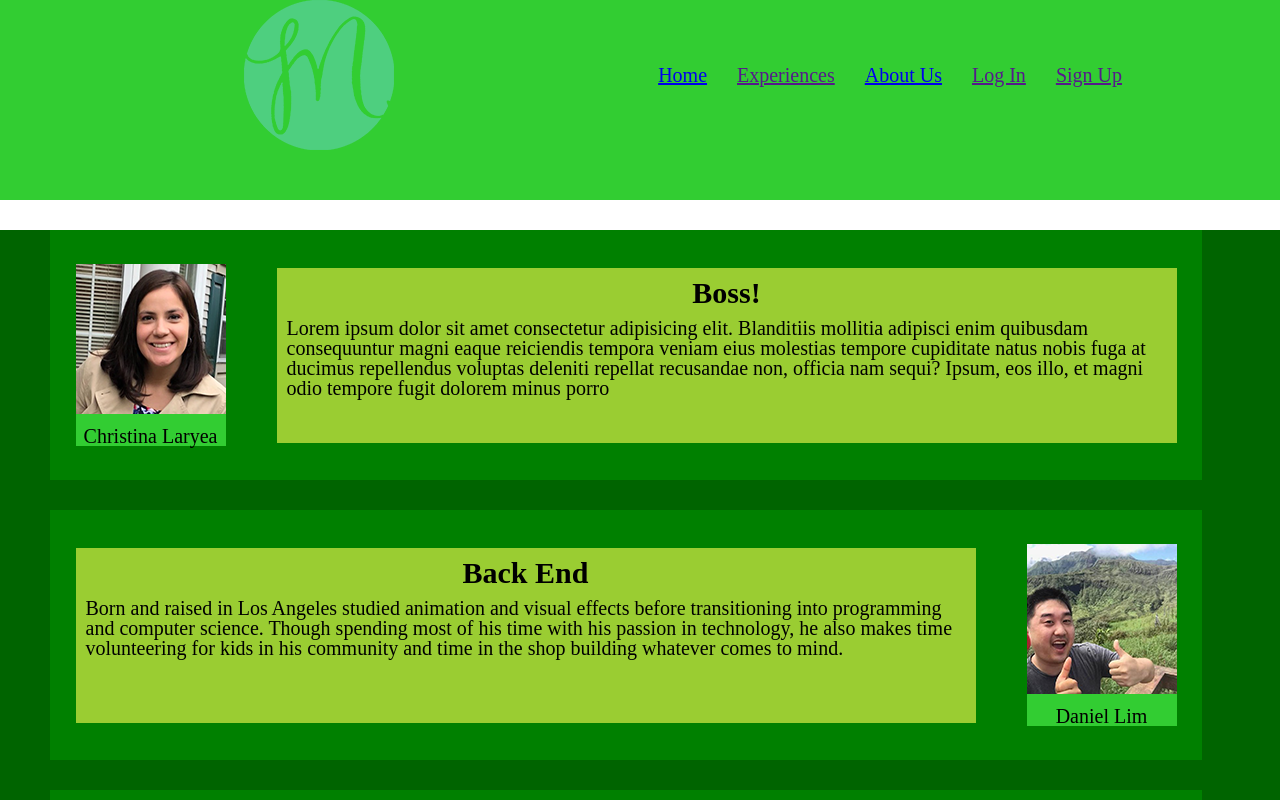
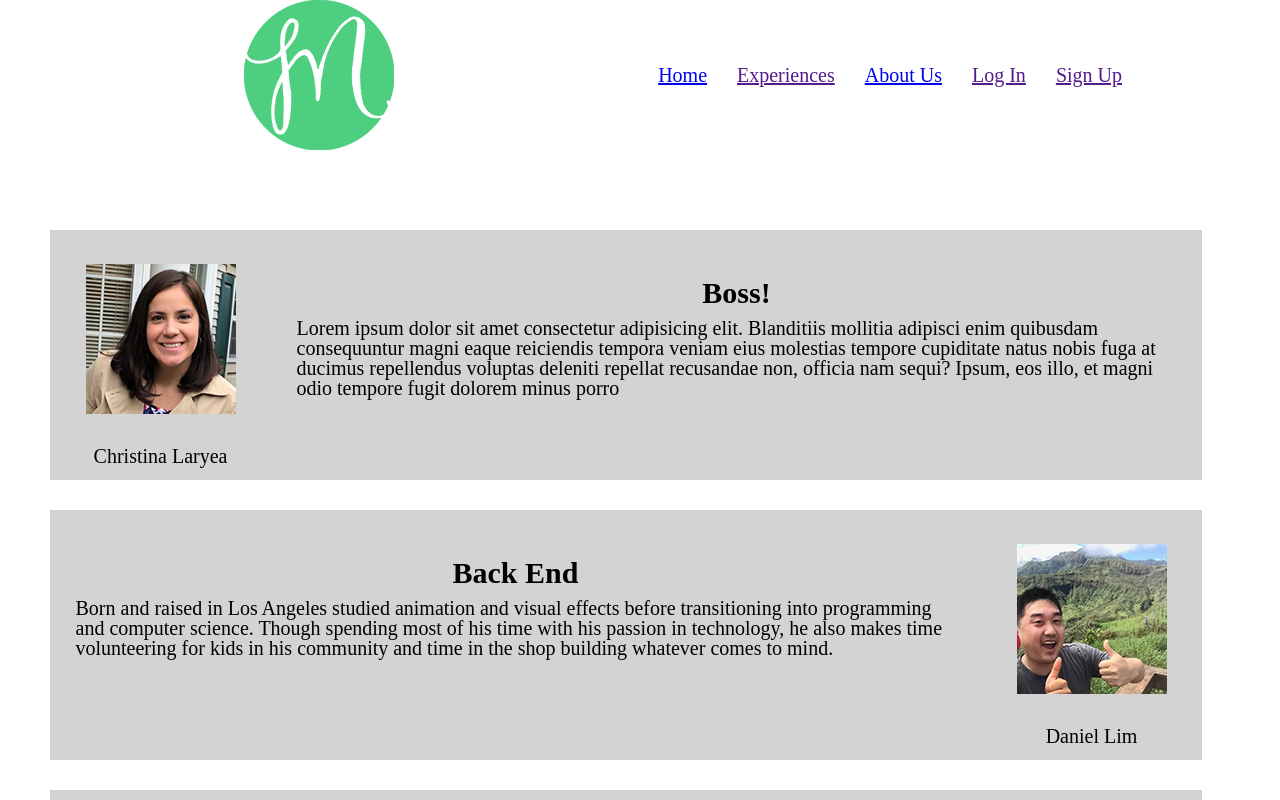
Before and after one commit to Pherpher089/build-aToz-UI-2, a plain HTML site: page about-us.html in a window 1280 px wide. Shown: the top 800 px of the page. Drawn offline with Linux system fonts and the light colour scheme.

Commit message:
Removed some of the back grounds on the about me page. Looks a lot better

```diff
--- a/LESS/index.less
+++ b/LESS/index.less
@@ -222,10 +222,8 @@ footer{
 }
 
 //About us
-
-
     .aboutUs-header{
-        background-color: limegreen;
+       // background-color: limegreen;
         .dims(100vw, 20rem);
 
         .nav-bar{
@@ -257,17 +255,20 @@ footer{
 
     .aboutUs-content{
 
-        background-color: darkgreen;
+
         margin-top: 3rem;
 
         .bio{
-            background-color: green;
+            background-color: lightgray;
             .dims(90vw, 25rem);
             .margins(3re, 3rem, 5rem, 5rem);
             .flex(space-around, center, row);
 
+            img{
+                margin: 2rem;
+            }
             .profile{
-                background-color: limegreen;
+                //background-color: limegreen;
 
                 h1{
                     font-size: 2rem;
@@ -279,7 +280,7 @@ footer{
             .profile-content{
                 .dims(90rem, 17.5rem);
                 padding: 1rem, 1rem, 1rem, 1rem;
-                background-color: yellowgreen;
+               // background-color: yellowgreen;
                 h1{
                     font-size: 3rem;
                     font-weight: bold;
@@ -301,12 +302,9 @@ footer{
         }
     }
 
-
-
-
 @media(max-width:800px){
     .about{
-        background-color: red;
+       // background-color: red;
     }
 
     .header{
```
Also changed, not shown: CSS/index.css.
